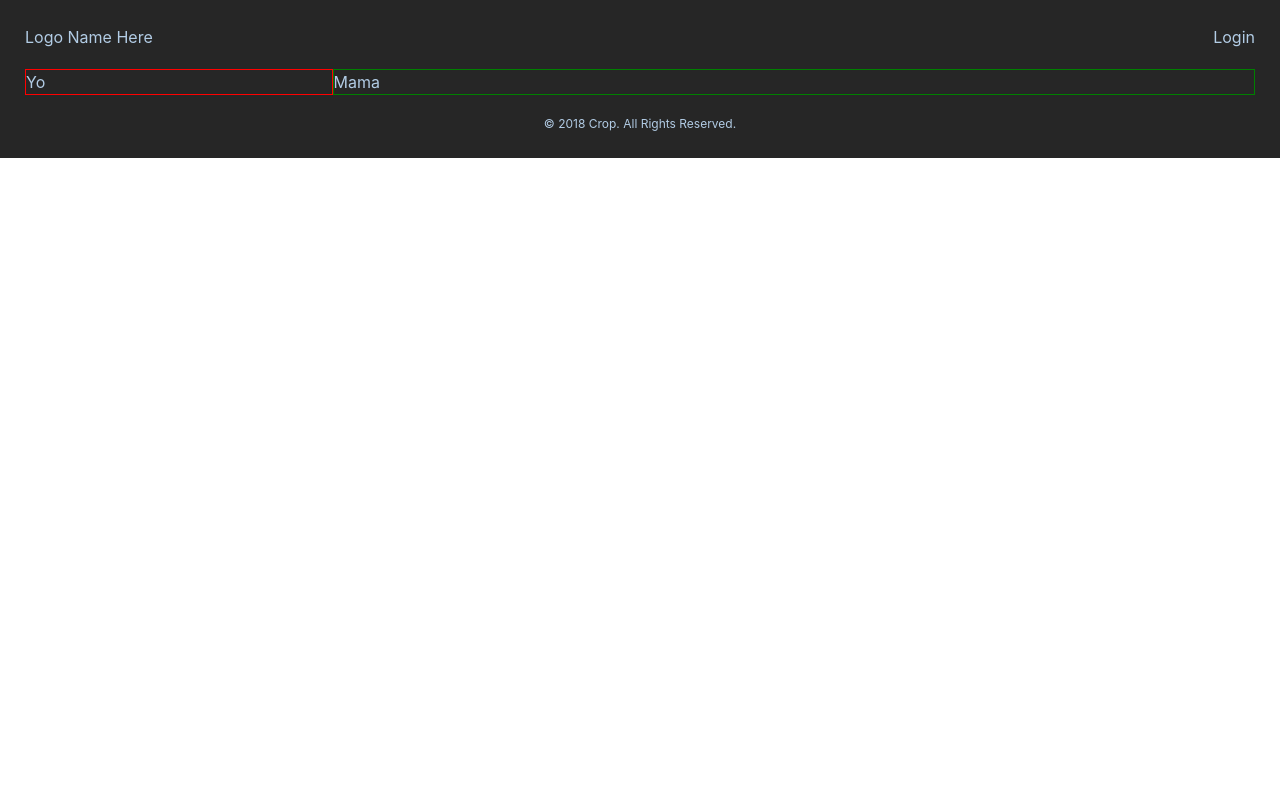
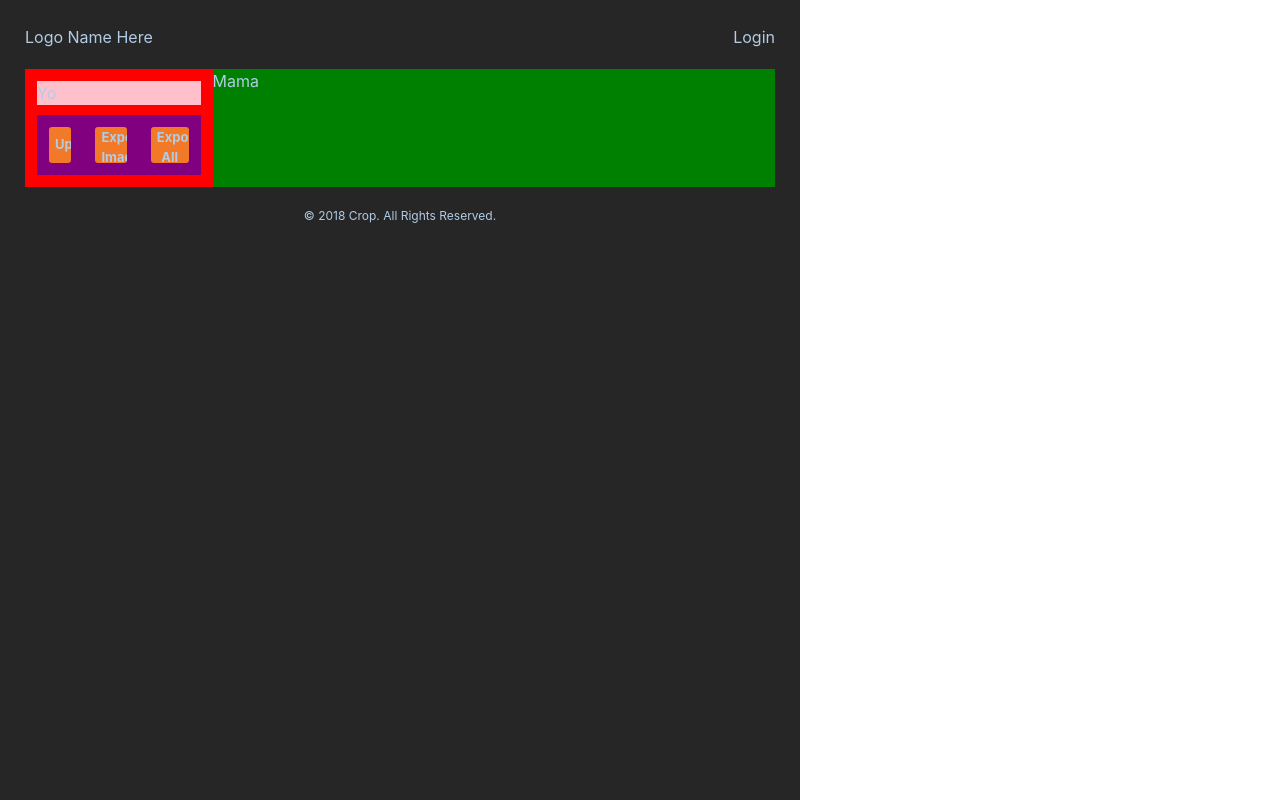
Before and after one commit to jeanfern5/Crop, a React (Create React App) app in the folder client/: page / in a window 1280 px wide. Built offline with nearby package versions, Linux system fonts and the light colour scheme.

Commit message:
added and fixed buttons from over spreading.

```diff
--- a/client/src/App.js
+++ b/client/src/App.js
@@ -24,8 +24,13 @@ const AppContainer = styled.div`
   display: flex;
   flex-direction: column;
   box-sizing: border-box;
-  padding: 25px;
+  padding: 1.5625rem;
   margin: auto;
+  position: fixed;
+  top: 0px;
+  width: 800px;
+  height: 1000px;
+  overflow: hidden;
 
 `;
 
--- a/client/src/components/Content.js
+++ b/client/src/components/Content.js
@@ -18,10 +18,9 @@ class Content extends Component {
 
 const ContentContainer = styled.div`
   box-sizing: border-box;
-  margin: 20px 0 20px 0;
+  margin: 1.25rem 0 1.25rem 0;
   display: flex;
   justify-content: space-between;
-  height: 100%
 `;
 
 export default Content;
--- a/client/src/components/Editor.js
+++ b/client/src/components/Editor.js
@@ -12,9 +12,8 @@ class Editor extends Component {
 };
 
 const EditorContainer = styled.div`
-    border: .1px solid green;
+    background: green;
     width: 75%
-  }
 `;
 
 
--- a/client/src/components/Gallery.js
+++ b/client/src/components/Gallery.js
@@ -5,16 +5,52 @@ class Gallery extends Component {
     render() {
         return(
             <GalleryContainer>
-                <div>Yo</div>
+                <GalleryContent>Yo</GalleryContent>
+                <GalleryBar>
+                    <Button>Upload</Button>
+                    <Button>Export Image</Button>
+                    <Button>Export All Images</Button>
+                </GalleryBar>
             </GalleryContainer>
         );
     };
 };
 
+//CSS Below ------------------------------------------------------------------
+
 const GalleryContainer = styled.div`
-    border: .1px solid red;
+    background: red;
     width: 25%;
-  }
+    height: 100%;
+    padding: 0.75rem;
+`;
+
+const GalleryContent = styled.div`
+    background: pink;
+    margin-bottom: 10px;
+
+`;
+
+const GalleryBar = styled.div`
+    background: purple;
+    display: flex;
+    justify-content: space-evenly;
+
+`;
+
+const Button = styled.button`
+    background: #F27927;
+    border-radius: 0.1875rem;
+    font-size:13px;
+    margin: 0.75rem;
+    overflow: hidden;
+    font-weight: bold;
+    color: #B2CCE5;
+    flex-grow: 1;
+    height: 2.25rem;
+    border: none;
+    cursor: pointer;
+
 `;
 
 
```
